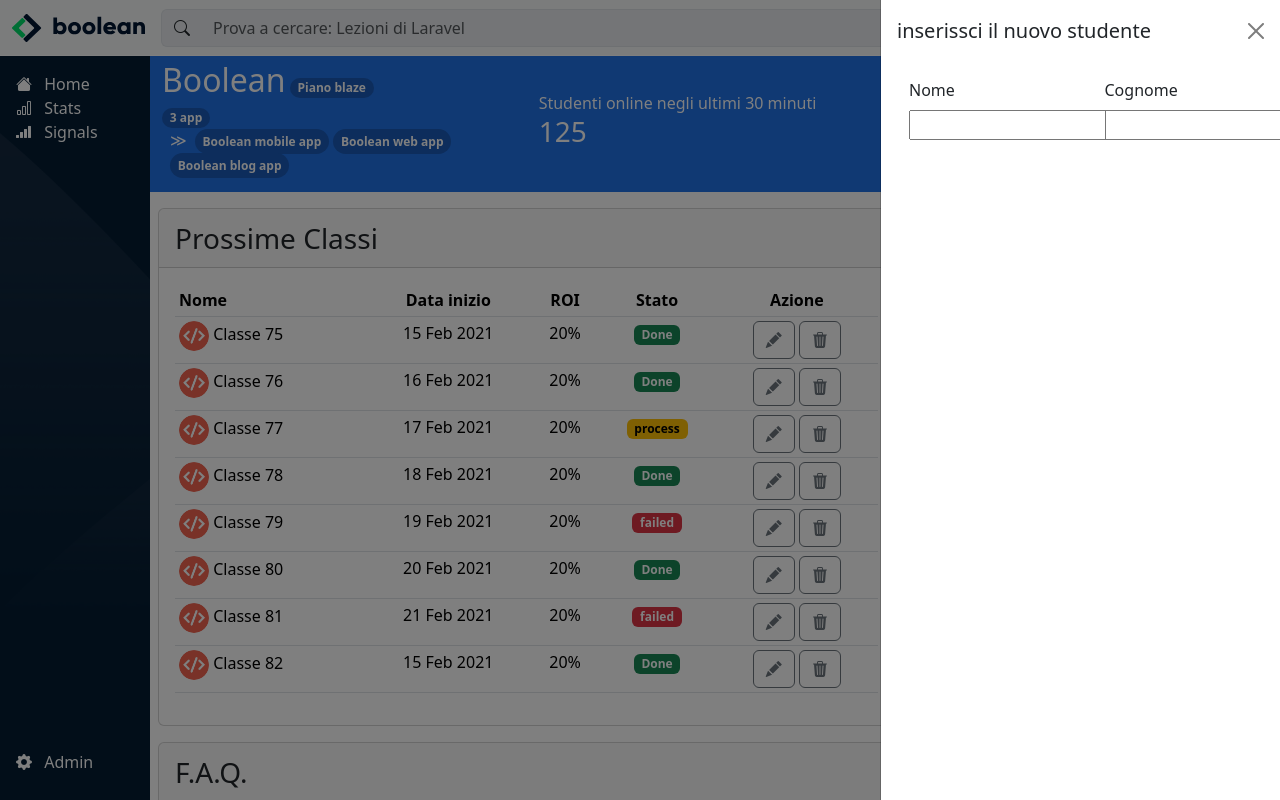
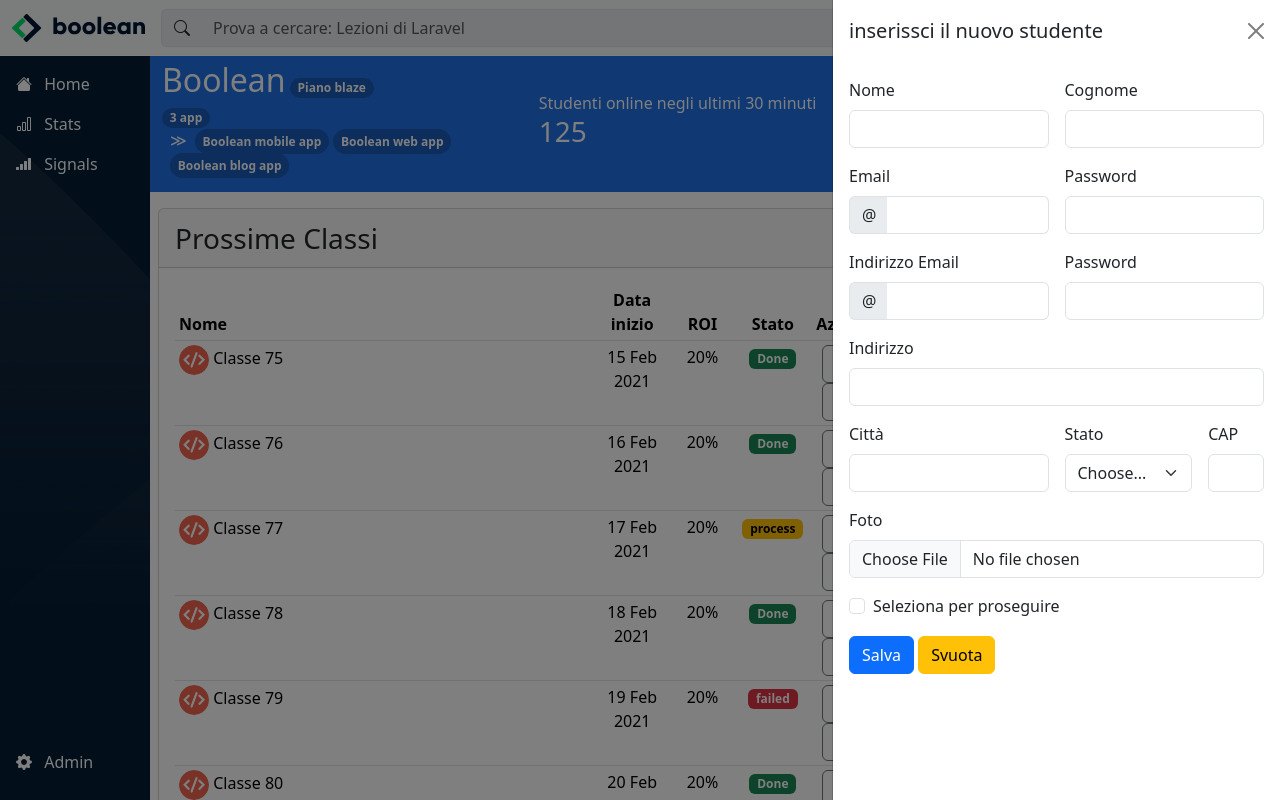
Before and after one commit to francescorocco/html-css-bootstrap-dashboard, a plain HTML site: page index.html in a window 1280 px wide. Both pictures are taken after a click on the button 1076 px from the left and 124 px from the top of the page. Drawn offline with nearby package versions, Linux system fonts and the light colour scheme.

Commit message:
Esercizio Completato

```diff
--- a/CSS/style.css
+++ b/CSS/style.css
@@ -16,6 +16,13 @@
     height: 55px;
 }
 
+.sidebar-top{
+    height: calc(100% - 50px);
+}
+
+.sidebar-bottom{
+    height: 50px;
+}
 
 #ms_big_container{
     margin-top: 56px;
@@ -27,9 +34,13 @@
     background-size: cover;
     background-color: #051d33;
     width: 50px;
+    min-height: 500px;
 }
 
-
+.ms_hover_li:hover{
+    background-color: white;
+    color: black;
+}
 
 main{
     width: calc(100vw - 50px);
@@ -47,7 +58,13 @@
 }
 
 
+.ms_table_col_big{
+    width: auto;
+}
 
+.ms_table_col_small{
+    width: 10%;
+}
 
 .ms_logo_class{
     width: 30px;
@@ -67,40 +84,16 @@
 }
 
 
-/* debug */
-
-.debug .sidebar-top{
-    height: calc(100% - 50px);
-}
-
-.debug .sidebar-bottom{
-    height: 50px;
-}
-.blu{
-    background-color: blue;
-}
-
-.yellow{
-    background-color: yellow;
-}
-
-.box{
-    height: 50px;
-    background-color: red;
-    width: 100%;
-}
-
-/* fine debug  */
-
 .ms_pill_blue{
     background-color: var(--pill-blue);
 }
 
+.offcanvas.offcanvas-end{
+    width: 100%;
+}
 
 
-
-
-
+                /* media queri */
 
 
 @media screen and (min-width: 768px) {
@@ -124,4 +117,7 @@
     main{
         width: calc(100vw - 150px);
     }
+    .offcanvas.offcanvas-end{
+        width: 35%;
+    }
 }
--- a/index.html
+++ b/index.html
@@ -60,15 +60,15 @@
         <aside id="sidebar">
             <div class="sidebar-top text-white ps-3 pt-3">
                 <ul class="navbar-nav">
-                    <li>
+                    <li class="mb-3 ms_hover_li">
                         <i class="bi bi-house-fill"></i>
                         <span class="d-none d-lg-inline ps-2">Home</span>
                     </li>
-                    <li>
+                    <li class="mb-3 ms_hover_li">
                         <i class="bi bi-bar-chart"></i>
                         <span class="d-none d-lg-inline ps-2">Stats</span>
                     </li>
-                    <li>
+                    <li class="mb-3 ms_hover_li">
                         <i class="bi bi-reception-4"></i>
                         <span class="d-none d-lg-inline ps-2">Signals</span>
                     </li>
@@ -85,12 +85,96 @@
 
         <main>
 
+                        <!-- main header -->
+
             <div id="ms_main_header" class="container-fluid">
                 <div class="row align-items-center">
+                  <div class="col-md-4 col-12 text-white order-md-3">
+                     <span class="pe-3">Nuovo studente</span>
+                     <button class="btn btn-outline-light" type="button" data-bs-toggle="offcanvas" data-bs-target="#offcanvasRight" aria-controls="offcanvasRight"><i class="bi bi-plus fw-bold"></i></button>
+
+                     <div class="offcanvas offcanvas-end " tabindex="-1" id="offcanvasRight" aria-labelledby="offcanvasRightLabel">
+                      <div class="offcanvas-header">
+                        <h5 class="offcanvas-title" id="offcanvasRightLabel">inserissci il nuovo studente</h5>
+                        <button type="button" class="btn-close" data-bs-dismiss="offcanvas" aria-label="Close"></button>
+                      </div>
+                      <div class="offcanvas-body">
+                        <form class="row g-3">
+
+                          <div class="col-md-6">
+                            <label for="name" class="form-label">Nome</label>
+                            <input type="text" class="form-control" id="name">
+                          </div>
+                          <div class="col-md-6">
+                            <label for="last-name" class="form-label">Cognome</label>
+                            <input type="text" class="form-control" id="last-name">
+                          </div>
+                          <div class="col-md-6">
+                            <label for="inputEmail4" class="form-label">Email</label>
+                            <div class="input-group">
+                              <span class="input-group-text border-end-0 bg-body-secondary" id="basic-addon1">@</span>
+                              <input type="email" class="form-control border-start-0" placeholder="" aria-label="Username" aria-describedby="basic-addon1">
+                            </div>
+                          </div>
+                          <div class="col-md-6">
+                            <label for="inputPassword4" class="form-label">Password</label>
+                            <input type="password" class="form-control" id="inputPassword4">
+                          </div>
+                          <div class="col-md-6">
+                            <label for="inputEmail4" class="form-label">Indirizzo Email</label>
+                            <div class="input-group">
+                              <span class="input-group-text border-end-0 bg-body-secondary" id="basic-addon1">@</span>
+                              <input type="email" class="form-control border-start-0" placeholder="" aria-label="Username" aria-describedby="basic-addon1">
+                            </div>
+                          </div>
+                          <div class="col-md-6">
+                            <label for="inputPassword4" class="form-label">Password</label>
+                            <input type="password" class="form-control" id="inputPassword4">
+                          </div>
+                          <div class="col-12">
+                            <label for="inputAddress" class="form-label">Indirizzo</label>
+                            <input type="text" class="form-control" id="inputAddress" placeholder="">
+                          </div>
+                          <div class="col-md-6">
+                            <label for="inputCity" class="form-label">Città</label>
+                            <input type="text" class="form-control" id="inputCity">
+                          </div>
+                          <div class="col-md-4">
+                            <label for="inputState" class="form-label">Stato</label>
+                            <select id="inputState" class="form-select">
+                              <option selected>Choose...</option>
+                              <option>...</option>
+                            </select>
+                          </div>
+                          <div class="col-md-2">
+                            <label for="inputZip" class="form-label">CAP</label>
+                            <input type="text" class="form-control" id="inputZip">
+                          </div>
+                          <div class="mb-12">
+                            <label for="formFile" class="form-label">Foto</label>
+                            <input class="form-control" type="file" id="formFile">
+                          </div>
+                          <div class="col-12">
+                            <div class="form-check">
+                              <input class="form-check-input" type="checkbox" id="gridCheck">
+                              <label class="form-check-label" for="gridCheck">
+                                Seleziona per proseguire
+                              </label>
+                            </div>
+                          </div>
+                          <div class="col-12">
+                            <button type="submit" class="btn btn-primary">Salva</button>
+                            <button type="reset" class="btn btn-warning">Svuota</button>
+                          </div>
+                        </form>
+                      </div>
+                    </div>
+                  </div>
+
                     <div class="col-md-4 col-12">
                         <div>
-                            <span class="text-white fs-2">Boolean</span>
-                            <span class="badge rounded-pill ms_pill_blue">Piano blaze</span>
+                          <span class="text-white fs-2">Boolean</span>
+                          <span class="badge rounded-pill ms_pill_blue">Piano blaze</span>
                         </div>
 
                         <nav class="text-white" style="--bs-breadcrumb-divider: '≫';" aria-label="breadcrumb">
@@ -113,36 +197,13 @@
                         <h3>125</h3>
                     </div>
 
-                    <div class="col-md-4 col-12 text-white">
-                       <span class="pe-3">Nuovo studente</span>
-                       <button class="btn btn-outline-light" type="button" data-bs-toggle="offcanvas" data-bs-target="#offcanvasRight" aria-controls="offcanvasRight"><i class="bi bi-plus fw-bold"></i></button>
-
-                       <div class="offcanvas offcanvas-end " tabindex="-1" id="offcanvasRight" aria-labelledby="offcanvasRightLabel">
-                        <div class="offcanvas-header">
-                          <h5 class="offcanvas-title" id="offcanvasRightLabel">inserissci il nuovo studente</h5>
-                          <button type="button" class="btn-close" data-bs-dismiss="offcanvas" aria-label="Close"></button>
-                        </div>
-                        <div class="offcanvas-body">
-                          <div class="container">
-                            <div class="row g-5">
-                                <div class="col-6">
-                                    <label for="form-control-name" class="form-label d-block">Nome</label>
-                                    <input class="form-control-name me-2" type="text" placeholder="" aria-label="text">
-                                </div>
-                                <div class="col-6">
-                                    <label for="form-control-last-name" class="form-label">Cognome</label>
-                                    <input class="form-control-last-name me-2" type="text" placeholder="" aria-label="text">
-                                </div>
-                            </div>
-                          </div>
-                        </div>
-                      </div>
-                    </div>
                 </div>
             </div>
 
             <div id="ma_bottom_main" class="container-fluid">
                 <div class="row">
+
+                                              <!-- card tabella -->
 
                     <section class="col-12 col-md-8 g-3">
 
@@ -154,16 +215,16 @@
                                 <table class="table table-sm text-center ms_table_text">
                                     <thead>
                                       <tr>
-                                        <th scope="col">Nome</th>
-                                        <th scope="col">Data inizio</th>
-                                        <th scope="col">ROI</th>
-                                        <th scope="col">Stato</th>
-                                        <th scope="col">Azione</th>
+                                        <th class="ms_table_col_big" scope="col">Nome</th>
+                                        <th class="ms_table_col_small" scope="col">Data inizio</th>
+                                        <th class="ms_table_col_small" scope="col">ROI</th>
+                                        <th class="ms_table_col_small" scope="col">Stato</th>
+                                        <th class="ms_table_col_small" scope="col">Azione</th>
                                       </tr>
                                     </thead>
                                     <tbody>
                                       <tr>
-                                        <td>
+                                        <td class="w-auto">
                                             <img class="ms_logo_class" src="img/class-avatar.jpg" alt="class">
                                             <span>Classe 75</span>
                                         </td>
@@ -271,6 +332,8 @@
                             </div>
                           </div>
 
+                                                    <!-- card faq   -->
+
                           <div class="card mb-3">
                             <div class="card-header fs-3">
                               F.A.Q.
@@ -314,6 +377,8 @@
 
                     <section class="col-12 col-md-4 g-3">
 
+                                                              <!-- card todo -->
+
                         <div class="card mb-3">
                             <div class="card-header fs-3">
                               ToDo
@@ -347,12 +412,29 @@
                             </div>
                           </div>
 
+                                                <!-- card grafico -->
+
                           <div class="card mb-3">
-                            <div class="card-header">
-                              Featured
-                            </div>
                             <div class="card-body">
-
+                              <ul class="list-group">
+                                <li class="list-group-item">
+                                  <img class="w-100" src="img/stats.jpeg" alt="stats">
+                                </li>
+                                  <li class="list-group-item">
+                                    Gennaio:1200
+                                  </li>
+                                  <li class="list-group-item">
+                                    Febbraio:800
+                                  </li>
+                                  <li class="list-group-item">
+                                    Marzo:1500
+                                  </li>
+                                  <li class="list-group-item">
+                                    <a href="#">
+                                      Visualizza report approfondito
+                                    </a>
+                                  </li>
+                              </ul>
                             </div>
                           </div>
                     </section>
```
